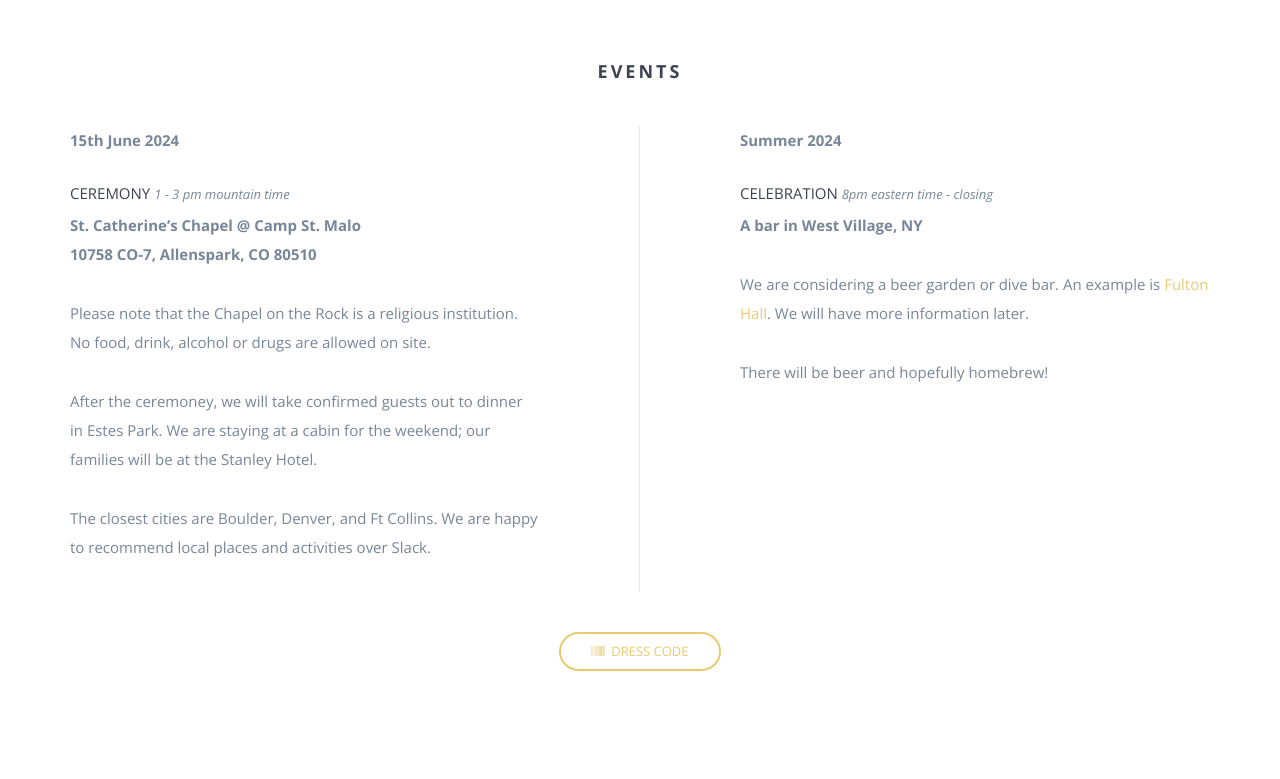
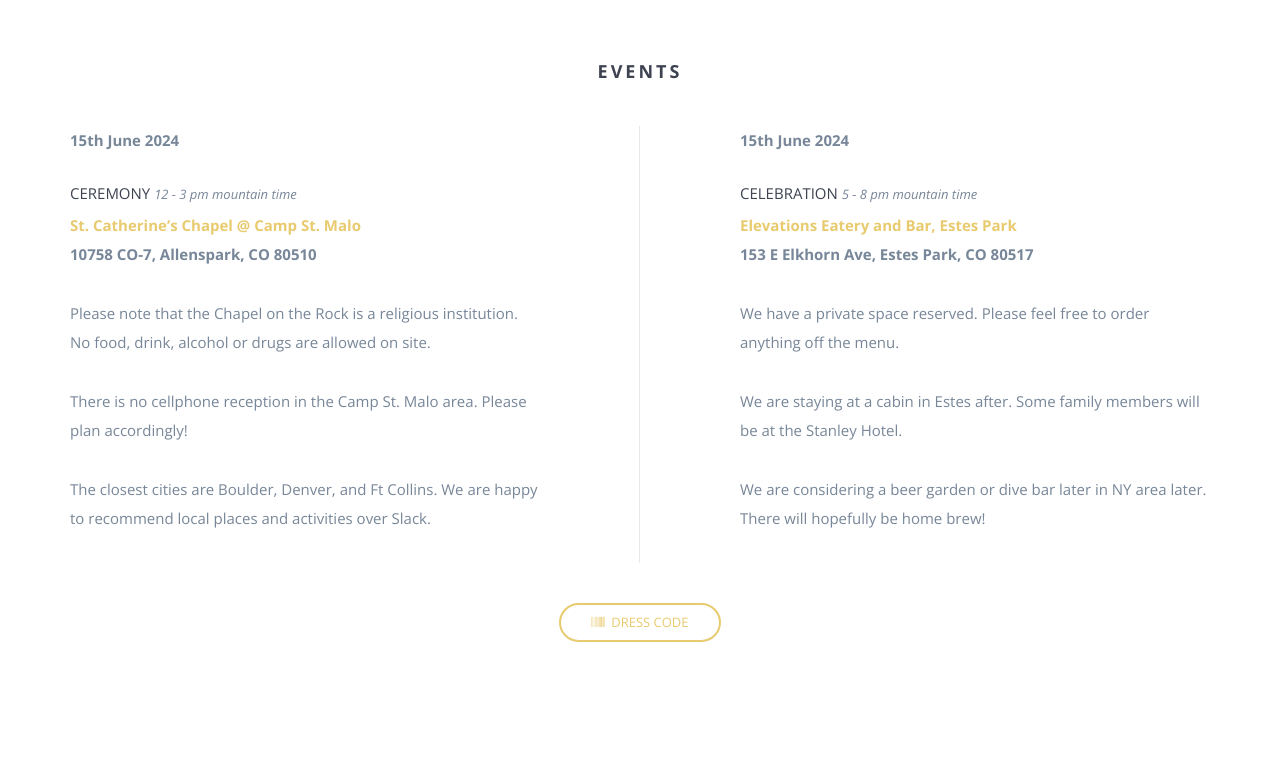
Before and after one commit to christinaet/rsvp, a website: page index.html in a window 1280 px wide. Shown: the part 1500-2279 px from the top of the page. Drawn offline with nearby package versions, Linux system fonts and the light colour scheme; some packages are replaced by stand-ins of ours; files whose address does not match are found by name.

Commit message:
final celebration and stay info

```diff
--- a/index.html
+++ b/index.html
@@ -105,7 +105,7 @@
         <div class="row">
             <div class="col-md-12 text-center">
                 <h3>Save the date</h3>
-                <p>The dates are June 15th and (TBD) 2024, and we want you to be a part of it!</p>
+                <p>The day is Jun 15th 2024, and we want you to be a part of it!</p>
                 <p>We don't have a registry or fund. If you insist (no obligations), <br/>you can give us a red packet that will count towards a tri-bike purchase.</p>
                 <img src="img/slack.jpg"
                      style="max-width: 3%;"/><a href="https://forms.gle/xjB9KxevwZVnUhsg6" target="_blank" style="font-weight:bold"> faulty-algo-club</a>
@@ -149,22 +149,24 @@
                 <div class="wp3">
                     <p><strong>15th June 2024</strong></p>
 
-                    <h5>Ceremony <span class="time">1 - 3 PM mountain time</span></h5>
-                    <p><b>St. Catherine’s Chapel @ Camp St. Malo<br>
+                    <h5>Ceremony <span class="time">12 - 3 PM mountain time</span></h5>
+                    <p><b><a href="https://campstmalo.org" target="_blank">St. Catherine’s Chapel @ Camp St. Malo</a><br>
                         10758 CO-7, Allenspark, CO 80510</b></p>
                     <p>Please note that the Chapel on the Rock is a religious institution. No food, drink, alcohol or drugs are allowed on site.</p>
-                    <p>After the ceremoney, we will take confirmed guests out to dinner in Estes Park. We are staying at a cabin for the weekend; our families will be at the Stanley Hotel.</p>
+                    <p>There is no cellphone reception in the Camp St. Malo area. Please plan accordingly!</p>
                     <p>The closest cities are Boulder, Denver, and Ft Collins. We are happy to recommend local places and activities over Slack. </p>
                 </div>
             </div>
             <div class="col-md-6 col-sm-12 col-xs-12 rightcol">
                 <div class="wp4">
-                    <p><strong>Summer 2024</strong></p>
+                    <p><strong>15th June 2024</strong></p>
 
-                    <h5>Celebration <span class="time">8PM eastern time - Closing</span></h5>
-                    <p><b>A bar in West Village, NY</b></p>
-                    <p>We are considering a beer garden or dive bar. An example is <a href="https://fultonhall.com/#aboutus_v8" target="_blank">Fulton Hall</a>. We will have more information later.
-                    <p>There will be beer and hopefully homebrew!</p>
+                    <h5>Celebration <span class="time">5 - 8 PM mountain time</span></h5>
+                    <p><b><a href="https://elevationseatery.com" target="_blank">Elevations Eatery and Bar, Estes Park</a></br>
+                        153 E Elkhorn Ave, Estes Park, CO 80517</b></p>
+                    <p>We have a private space reserved. Please feel free to order anything off the menu.</p>
+                    <p>We are staying at a cabin in Estes after. Some family members will be at the Stanley Hotel.</p>
+                    <p>We are considering a beer garden or dive bar later in NY area later. There will hopefully be home brew!</p>
                 </div>
             </div>
         </div>
@@ -188,15 +190,15 @@
                     <button type="button" class="close" data-dismiss="modal" aria-label="Close"><span>&times;</span>
                     </button>
                     <h3 class="text-center section-padding">Yes, dress codes</h3>
-                    <h5>Ceremony <span class="time">1:30 - 3:30 PM</span></h5>
+                    <h5>Ceremony <span class="time">12 - 3 PM</span></h5>
                     <p><strong>St. Catherine’s Chapel - Formal Attire</strong></p>
                     <p>
                         Please respect the solemnity of a Catholic ceremony. If the top is bare, consider a small jacket or a shawl. <br>
                         It can be chilly in the mountains even in summer. Please check the weather beforehand and dress accordingly.
                     </p>
-                    <h5>Reception <span class="time">8PM - Closing</span></h5>
+                    <h5>Reception <span class="time">5 - 8 PM</span></h5>
                     <p>
-                        <strong>Location TBD - Casual Attire</strong>
+                        <strong>Elevations - Casual Attire</strong>
                         <p>What you wear on a Wednesday night to a bar is great.</p>
                     </p>
                 </div>
@@ -220,7 +222,7 @@
         <div class="row">
             <div class="col-md-6 col-md-offset-3">
                 <h3>What are you waiting for?</h3>
-                <p>If you would like to go to dinner with us after the ceremony, please RSVP ASAP. </p>
+                <p>If you would like to go to dinner with us after the ceremony, please RSVP before Jun 1. </p>
                     <a href="https://forms.gle/xjB9KxevwZVnUhsg6" target="_blank"
                        class="btn btn-accent btn-large rsvp-btn">RSVP</a>
             </div>
@@ -233,7 +235,7 @@
         <div class="row">
             <div class="col-sm-12 text-center content">
                 <span class="to-top-wrapper"><a href="#top" class="to-top"><i class="fa fa-angle-up"></i></a></span>
-                <p>I'm a software engineer with no front end experience. <span class="fa fa-heart pulse2"></span> I developed this minimalistic site with love and for fun.</p>
+                <p>I'm a data engineer with no front end experience. <span class="fa fa-heart pulse2"></span> I made this minimalistic site with love and for fun.</p>
             </div>
         </div>
     </div>
```
